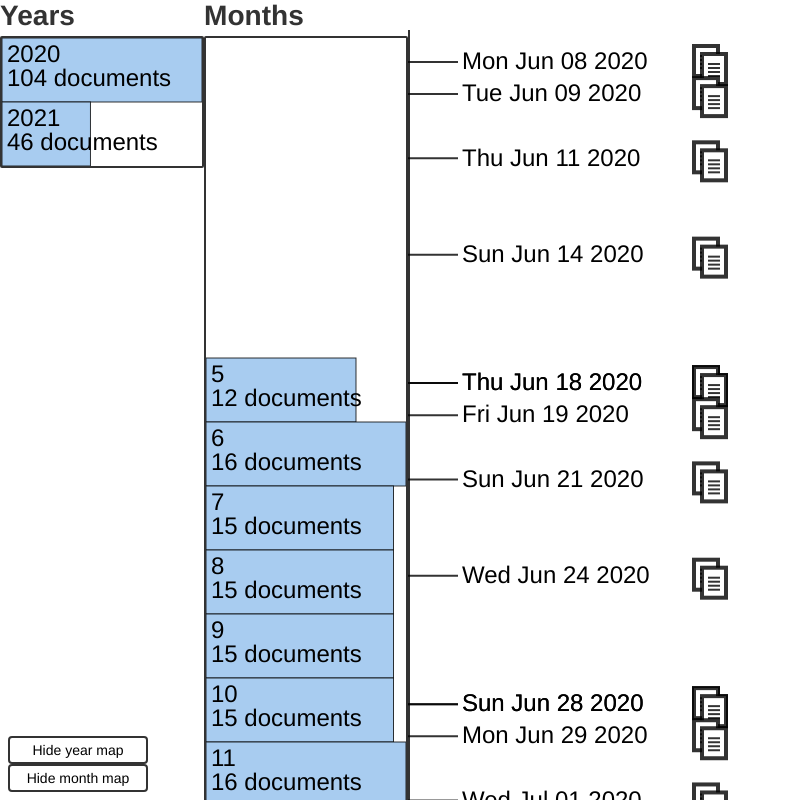
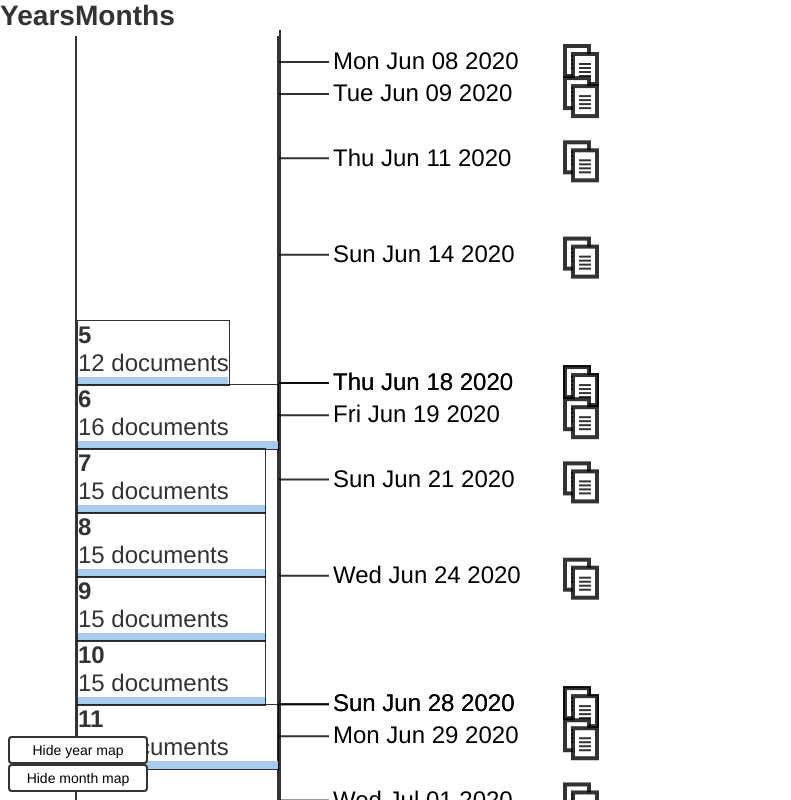
Before and after one commit to MuckRock/date-entities, a plain HTML site: page timeline/index.html in a window 1280 px wide. Shown: the top 800 px of the page, without its empty margins (0-791 px from the left). Drawn offline with nearby package versions, Linux system fonts and the light colour scheme.

Commit message:
HTML bar chart. Gotta bail on this because scroll behavior gets weird.

```diff
--- a/timeline/app.css
+++ b/timeline/app.css
@@ -87,19 +87,24 @@ line {
 }
 
 .high-level-map {
-  border: var(--border-style);
-  border-radius: var(--border-rad);
+  border-left: var(--border-style);
+  border-right: var(--border-style);
   background-color: white;
 }
 
-.year,
-.month {
+.time-unit {
   cursor: pointer;
+  position: absolute;
+  border: 1px solid var(--darkened);
+}
+
+.time-unit h4 {
+  margin: 0;
 }
 
 .bar {
-  stroke: var(--darkened);
-  fill: hsl(210, 70%, 80%);
+  background-color: hsl(210, 70%, 80%);
+  height: 8px;
 }
 
 .high-level-map>text {
--- a/timeline/app.js
+++ b/timeline/app.js
@@ -1925,7 +1925,7 @@ function renderYearMap() {
     .data(Object.keys(occsByYear), (x) => x)
     .enter()
     .append('g')
-    .classed('year', true);
+    .classed('year', true).classed('time-unit', true);
 
   newBars
     .append('rect')
@@ -1959,38 +1959,39 @@ function renderMonthMap(year) {
     ])
     .range([0, maxBarLength]);
 
-  monthContainer.attr('height', 12 * monthHeight).attr('width', maxBarLength);
+  monthContainer
+    .style('height', 12 * monthHeight + 'px')
+    .style('width', maxBarLength + 'px');
 
   var months = monthContainer
-    .select('.timeline-layer')
     .selectAll('.month')
     .data(Object.keys(occsByMonth), (x) => x);
 
   months.exit().remove();
 
-  var newMonths = months.enter().append('g').classed('month', true);
-
-  newMonths.append('rect').classed('bar', true).attr('height', monthHeight);
+  var newMonths = months.enter().append('div').classed('month', true).classed('time-unit', true);;
+
   newMonths
-    .append('text')
+    .append('h4')
     .text((month) => month)
     .attr('x', 5)
     .attr('y', '1em');
   newMonths
-    .append('text')
+    .append('span')
     .attr('x', 5)
     .attr('y', '2em')
     .classed('doc-count', true);
-  newMonths.attr(
-    'transform',
-    (month) => `translate(0, ${monthHeight * month})`
+  newMonths.append('div').classed('bar', true);
+  newMonths.style(
+    'top',
+    (month) => `${monthHeight * month}px`
   );
   newMonths.on('click', onMonthClick);
 
   var currentMonths = months.merge(newMonths);
   currentMonths
     .select('.bar')
-    .attr('width', (month) => monthWidthScale(occsByMonth[month].length));
+    .style('width', (month) => monthWidthScale(occsByMonth[month].length) + 'px');
   currentMonths
     .select('.doc-count')
     .text((month) => `${occsByMonth[month].length} documents`);
--- a/timeline/index.html
+++ b/timeline/index.html
@@ -18,16 +18,14 @@
   <main class="timelines-container">
     <div class="map-container">
       <h3 class="title">Years</h3>
-      <svg class="year-map high-level-map" height="100vh">
-        <g class="timeline-layer"></g>
-      </svg>
+      <div class="year-map high-level-map" height="100vh">
+      </div>
     </div>
 
     <div class="map-container">
       <h3 class="title">Months</h3>
-      <svg class="month-map high-level-map" height="100vh">
-        <g class="timeline-layer"></g>
-      </svg>
+      <div class="month-map high-level-map" height="100vh">
+      </div>
     </div>
 
     <svg class="day-map" width="320" height="1000">
```
